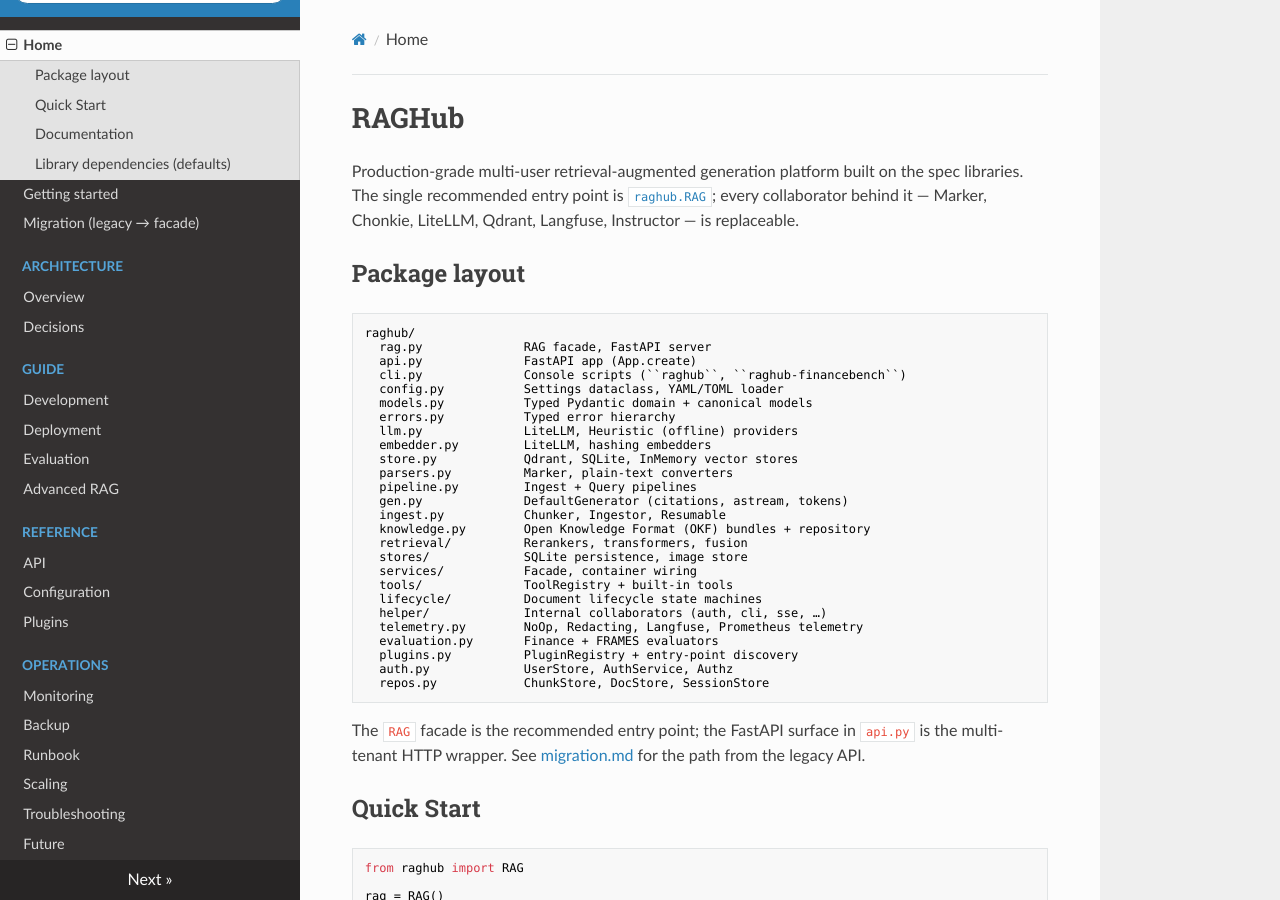
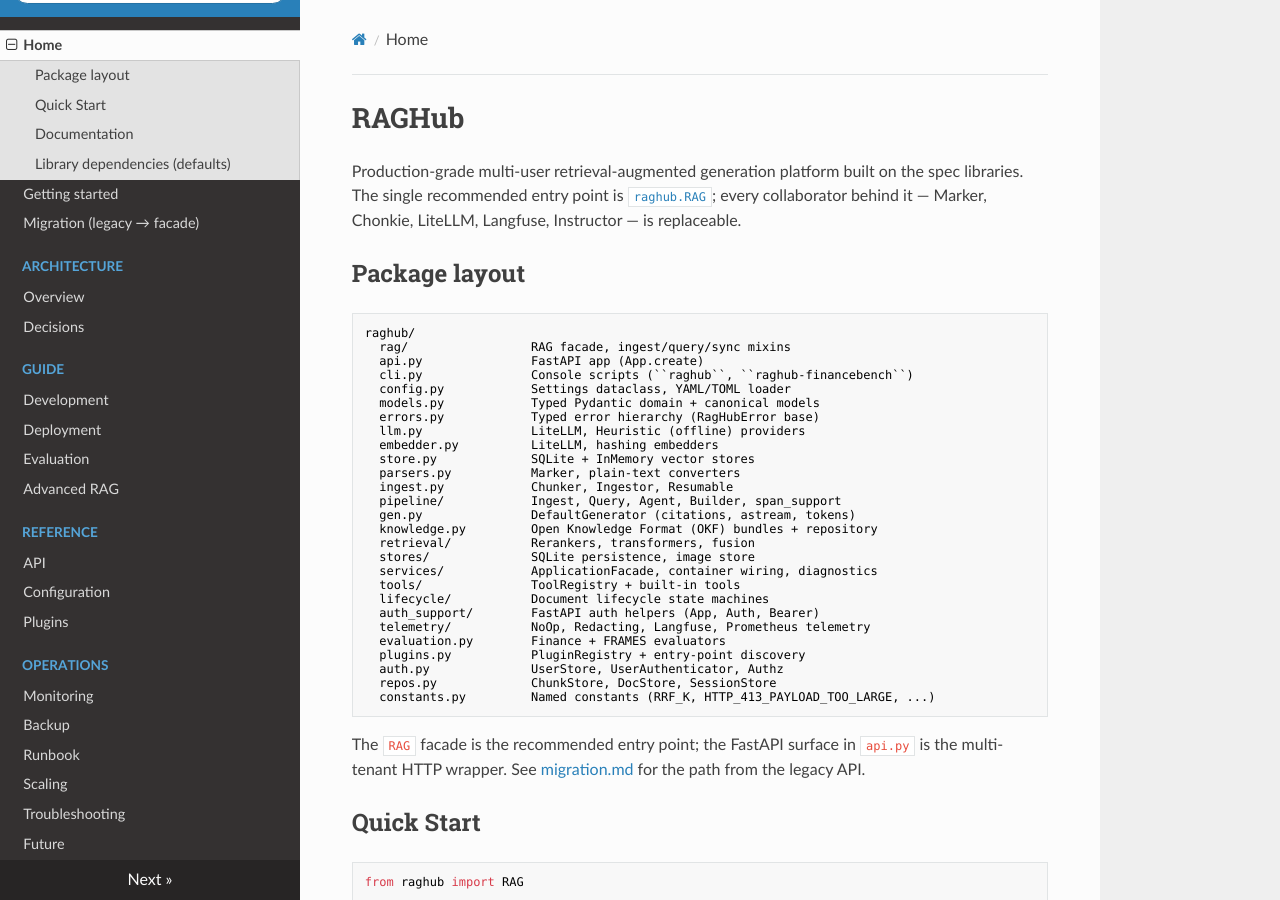
Before and after one commit to sachncs/raghub, an MkDocs documentation site: the page built from docs/index.md, in a window 1280 px wide and 900 px high. Built offline with MkDocs 1.6.1, drawn with Linux system fonts in a browser that asks for light colours; nearby versions of some CDN libraries; some of the changed text lies outside the part shown.

Commit message:
docs: fix stale package layout in README and docs/index.md
Several paths in the docs no longer match the actual raghub/
package layout:

- rag.py -> rag/ (split into facade + mixins)
- pipeline.py -> pipeline/ (split into ingest/query/agent/builder)
- telemetry.py -> telemetry/ (split into logger/metrics/redaction/tracing)
- authhelpers/ -> auth_support/
- helpers/builder helper module names removed

Drop Qdrant from the supported vector stores (the codebase ships
only MemoryStore and SqliteStore; pgvector is the only optional
SQL backend and it's never been Qdrant).

Drop ResponseBuilder (renamed/removed) and AuthService ->
UserAuthenticator.

Add logging/loguru to the dependency table and constants.py to
the package listing.

````diff
--- a/docs/index.md
+++ b/docs/index.md
@@ -3,38 +3,39 @@
 Production-grade multi-user retrieval-augmented generation platform built on
 the spec libraries. The single recommended entry point is
 [`raghub.RAG`](https://github.com/sachncs/raghub); every collaborator
-behind it — Marker, Chonkie, LiteLLM, Qdrant, Langfuse, Instructor — is
+behind it — Marker, Chonkie, LiteLLM, Langfuse, Instructor — is
 replaceable.
 
 ## Package layout
 
 ```text
 raghub/
-  rag.py              RAG facade, FastAPI server
-  api.py              FastAPI app (App.create)
-  cli.py              Console scripts (``raghub``, ``raghub-financebench``)
-  config.py           Settings dataclass, YAML/TOML loader
-  models.py           Typed Pydantic domain + canonical models
-  errors.py           Typed error hierarchy
-  llm.py              LiteLLM, Heuristic (offline) providers
-  embedder.py         LiteLLM, hashing embedders
-  store.py            Qdrant, SQLite, InMemory vector stores
-  parsers.py          Marker, plain-text converters
-  pipeline.py         Ingest + Query pipelines
-  gen.py              DefaultGenerator (citations, astream, tokens)
-  ingest.py           Chunker, Ingestor, Resumable
-  knowledge.py        Open Knowledge Format (OKF) bundles + repository
-  retrieval/          Rerankers, transformers, fusion
-  stores/             SQLite persistence, image store
-  services/           Facade, container wiring
-  tools/              ToolRegistry + built-in tools
-  lifecycle/          Document lifecycle state machines
-  helper/             Internal collaborators (auth, cli, sse, …)
-  telemetry.py        NoOp, Redacting, Langfuse, Prometheus telemetry
-  evaluation.py       Finance + FRAMES evaluators
-  plugins.py          PluginRegistry + entry-point discovery
-  auth.py             UserStore, AuthService, Authz
-  repos.py            ChunkStore, DocStore, SessionStore
+  rag/                 RAG facade, ingest/query/sync mixins
+  api.py               FastAPI app (App.create)
+  cli.py               Console scripts (``raghub``, ``raghub-financebench``)
+  config.py            Settings dataclass, YAML/TOML loader
+  models.py            Typed Pydantic domain + canonical models
+  errors.py            Typed error hierarchy (RagHubError base)
+  llm.py               LiteLLM, Heuristic (offline) providers
+  embedder.py          LiteLLM, hashing embedders
+  store.py             SQLite + InMemory vector stores
+  parsers.py           Marker, plain-text converters
+  ingest.py            Chunker, Ingestor, Resumable
+  pipeline/            Ingest, Query, Agent, Builder, span_support
+  gen.py               DefaultGenerator (citations, astream, tokens)
+  knowledge.py         Open Knowledge Format (OKF) bundles + repository
+  retrieval/           Rerankers, transformers, fusion
+  stores/              SQLite persistence, image store
+  services/            ApplicationFacade, container wiring, diagnostics
+  tools/               ToolRegistry + built-in tools
+  lifecycle/           Document lifecycle state machines
+  auth_support/        FastAPI auth helpers (App, Auth, Bearer)
+  telemetry/           NoOp, Redacting, Langfuse, Prometheus telemetry
+  evaluation.py        Finance + FRAMES evaluators
+  plugins.py           PluginRegistry + entry-point discovery
+  auth.py              UserStore, UserAuthenticator, Authz
+  repos.py             ChunkStore, DocStore, SessionStore
+  constants.py         Named constants (RRF_K, HTTP_413_PAYLOAD_TOO_LARGE, ...)
 ```
 
 The `RAG` facade is the recommended entry point; the FastAPI
@@ -84,8 +85,9 @@
 | LLM | LiteLLM | Falls back to `HeuristicLLMProvider` (offline, deterministic) |
 | Embeddings | LiteLLM | Falls back to `Hasher` (offline) |
 | Structured output | Instructor | Returns `None` when Instructor is missing or no API key |
-| Vector store | Qdrant | Falls back to `MemoryStore` when `QDRANT_URL` is unset |
+| Vector store | SQLite + InMemory | `MemoryStore` is the in-memory default; `SqliteStore` is the bundled SQL backend |
 | Telemetry | Langfuse v3+ | Falls back to `NoOpTelemetry` when Langfuse is missing or unconfigured |
+| Logging | loguru | Process-wide stdout sink with structured kwargs binding |
 | Knowledge format | OKF (Open Knowledge Format) | Canonical persisted representation |
 
 Every default can be replaced through the `RAG(...)` constructor or via
````
Also changed, not shown: README.md (+8 -8 lines).
